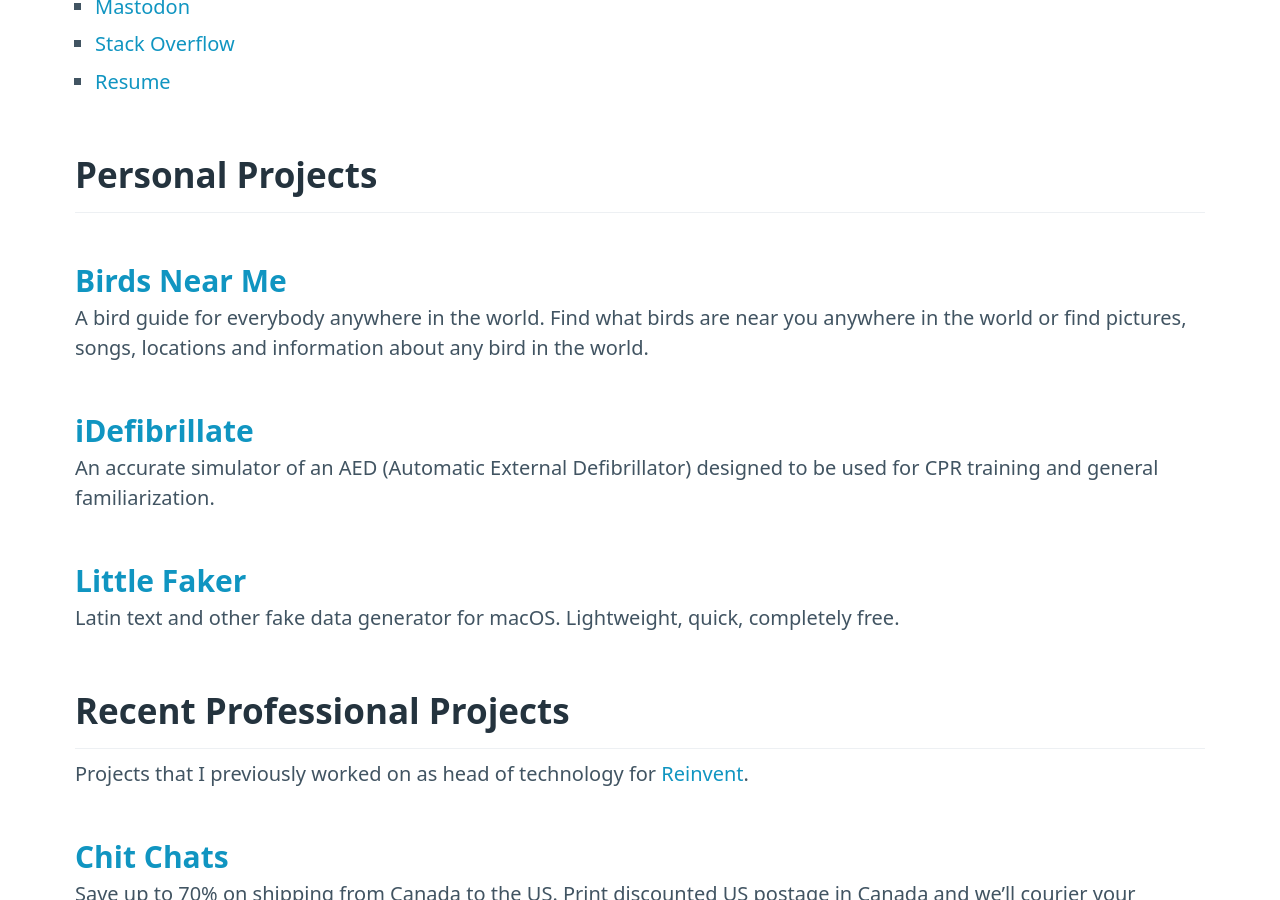
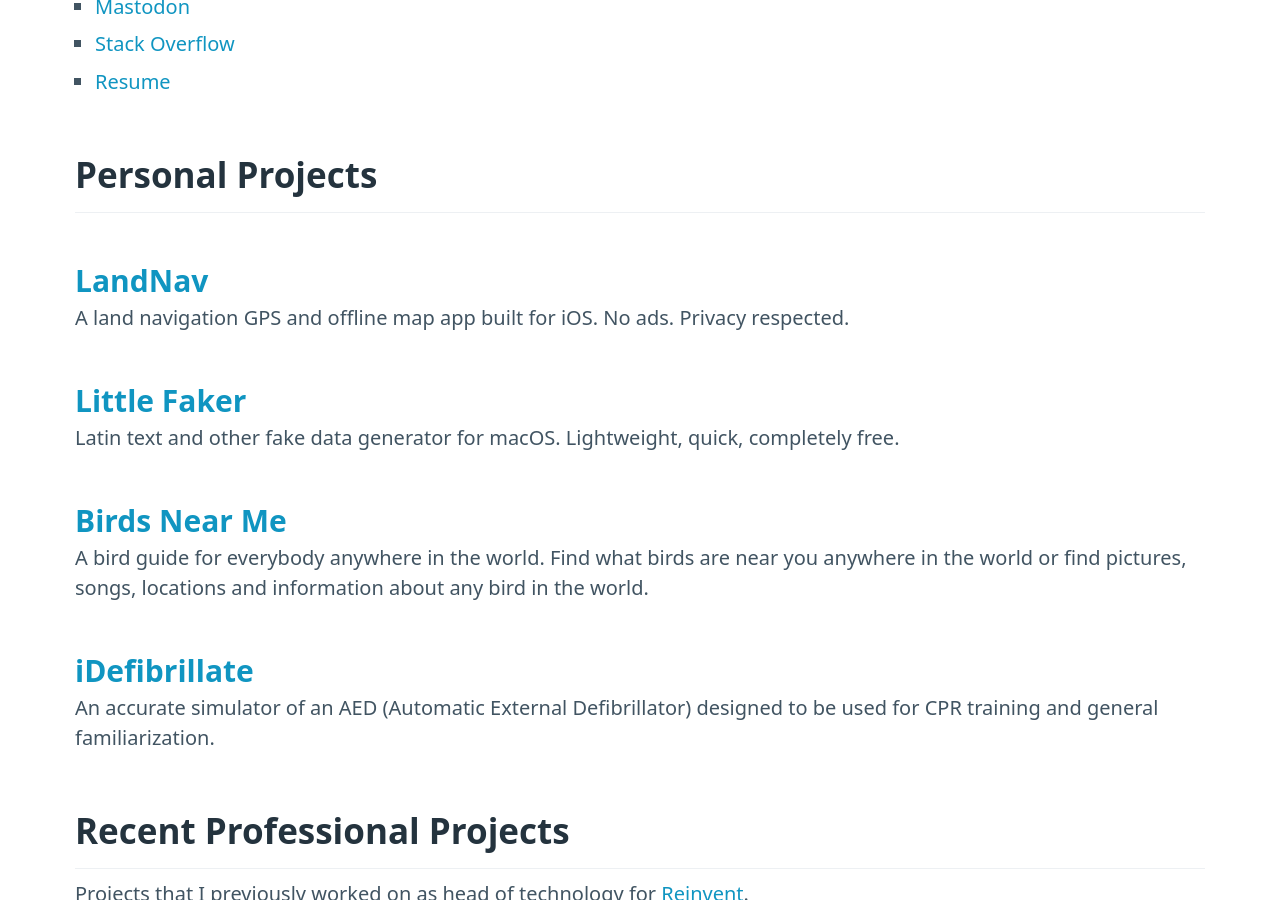
Before and after one commit to gshaw/gshaw.github.io, a Jekyll site: the page built from index.md, in a window 1280 px wide and 900 px high, scrolled down 686 px. Built offline with Jekyll 4.4.1, drawn with Linux system fonts in a browser that asks for light colours.

Commit message:
Update LandNav lander and screenshots

```diff
--- a/index.md
+++ b/index.md
@@ -19,6 +19,14 @@
 
 ---
 
+### [LandNav](/landnav/)
+
+A land navigation GPS and offline map app built for iOS. No ads. Privacy respected.
+
+### [Little Faker](/littlefaker/)
+
+Latin text and other fake data generator for macOS. Lightweight, quick, completely free.
+
 ### [Birds Near Me](https://birdsnearme.com)
 
 A bird guide for everybody anywhere in the world. Find what birds are near you anywhere in the world or find pictures, songs, locations and information about any bird in the world.
```
Also changed, not shown: other parts of index.md (+0 -4 lines), landnav/index.md (+14 -4 lines), landnav/screenshot.png (deleted), landnav/screenshots/05.png (added), 6 other files.
